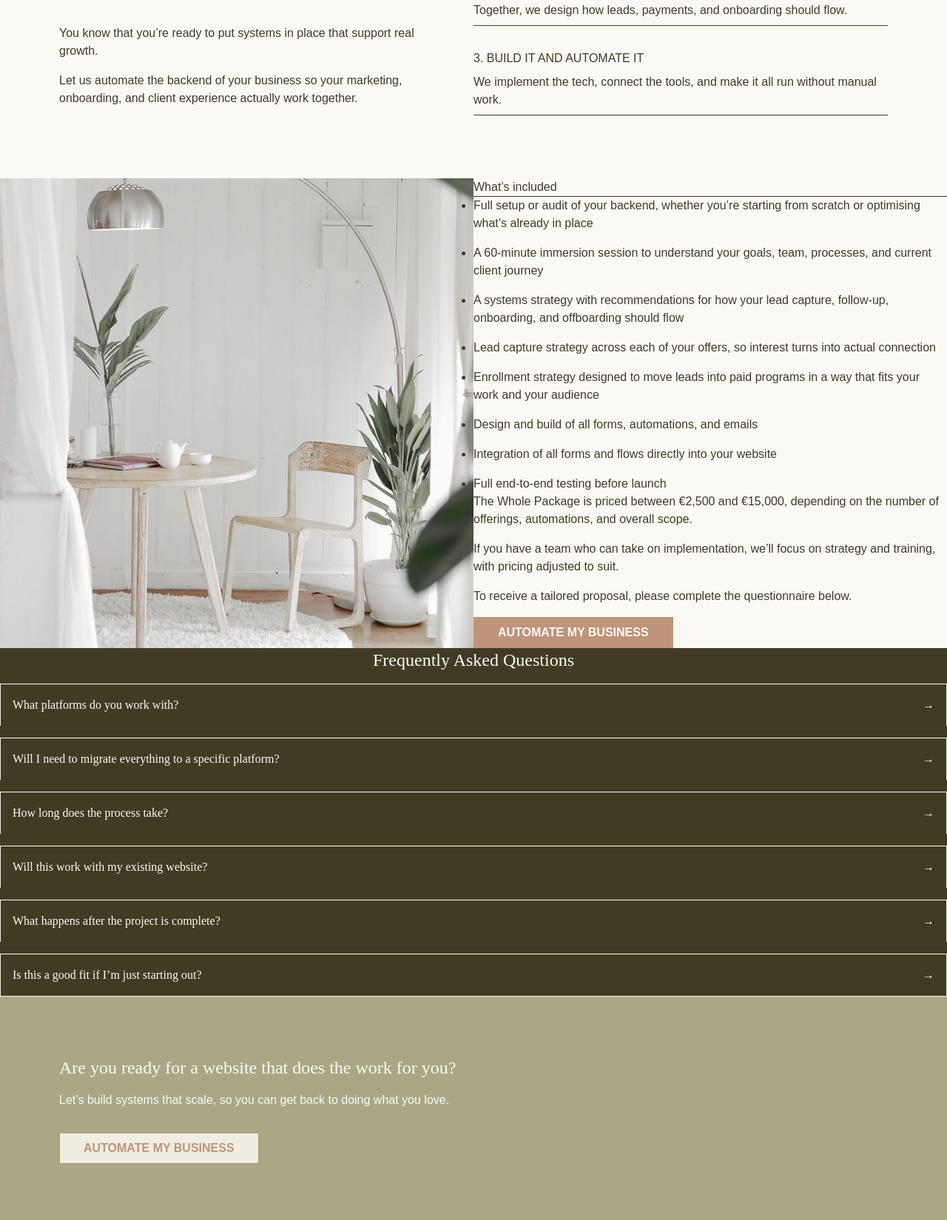
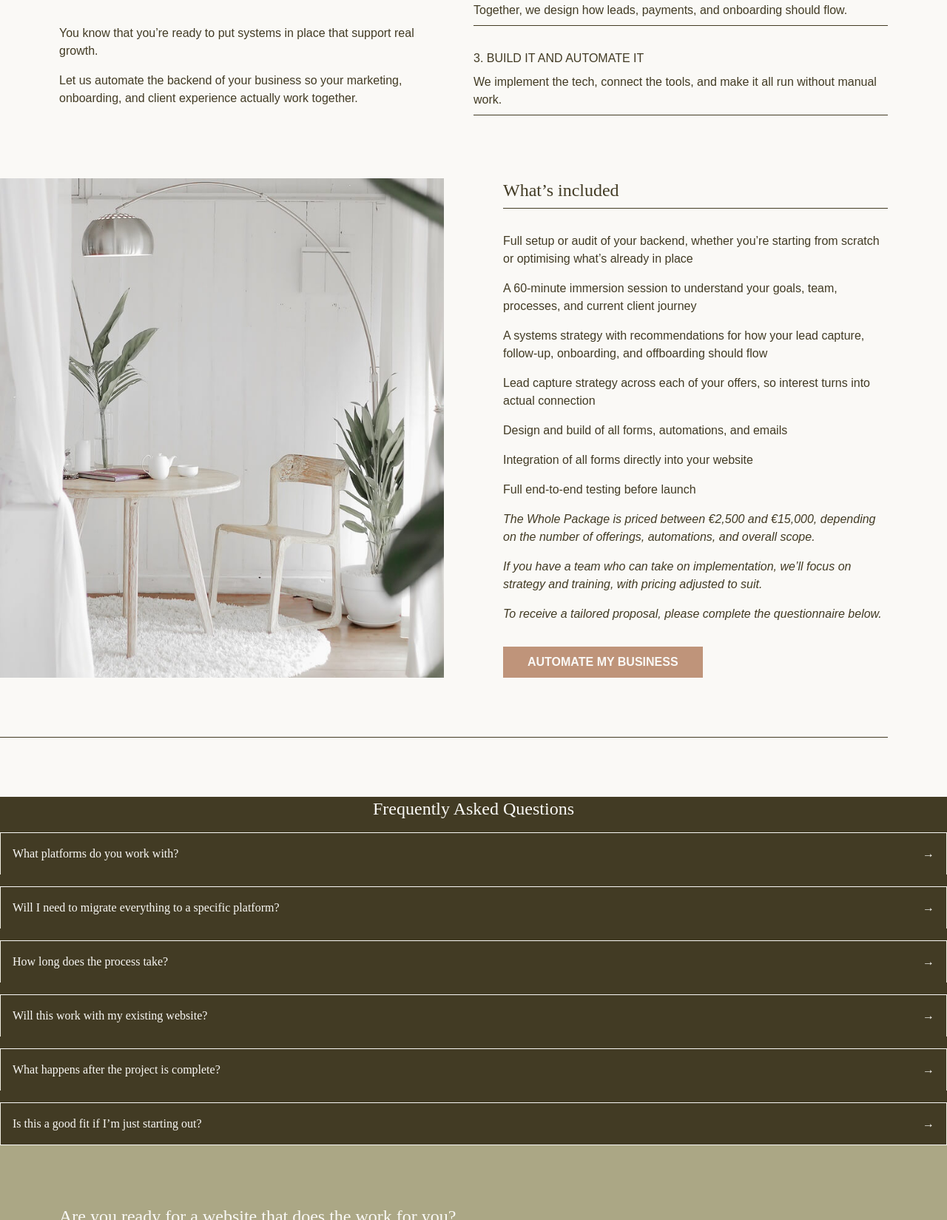
Before and after one commit to brittwoodard/brittanywoodard, a Jekyll site: the page built from website-systems-setup.html, in a window 1280 px wide, cut to the strip 2027-3676 px from the top of the page. Shown: the whole strip at 74% size. Built offline with Jekyll 4.4.1, drawn with Linux system fonts in a browser that asks for light colours; some web fonts are replaced.

Commit message:
includes styling

```diff
--- a/assets/css/style.css
+++ b/assets/css/style.css
@@ -365,7 +365,7 @@ p:last-child {
   margin-bottom: 0px;
 }
 ul {
-  list-style-type: disc;
+  list-style-type: none;
 }
 li {
   margin-bottom: 1rem;
@@ -652,14 +652,12 @@ li:last-child {
 .z-50 {
   z-index: 50;
 }
-.col-span-2 {
-  grid-column: span 2 / span 2;
-}
-.col-span-1 {
-  grid-column: span 1 / span 1;
-}
 .m-2 {
   margin: 0.5rem;
+}
+.mx-20 {
+  margin-left: 5rem;
+  margin-right: 5rem;
 }
 .mx-4 {
   margin-left: 1rem;
@@ -680,8 +678,14 @@ li:last-child {
 .mb-0 {
   margin-bottom: 0px;
 }
+.mb-10 {
+  margin-bottom: 2.5rem;
+}
 .mb-12 {
   margin-bottom: 3rem;
+}
+.mb-2 {
+  margin-bottom: 0.5rem;
 }
 .mb-4 {
   margin-bottom: 1rem;
@@ -689,14 +693,23 @@ li:last-child {
 .mb-8 {
   margin-bottom: 2rem;
 }
+.ml-0 {
+  margin-left: 0px;
+}
 .ml-2 {
   margin-left: 0.5rem;
 }
 .ml-4 {
   margin-left: 1rem;
 }
+.ml-auto {
+  margin-left: auto;
+}
 .mr-2 {
   margin-right: 0.5rem;
+}
+.mr-20 {
+  margin-right: 5rem;
 }
 .mt-20 {
   margin-top: 5rem;
@@ -707,20 +720,17 @@ li:last-child {
 .mt-8 {
   margin-top: 2rem;
 }
-.ml-0 {
-  margin-left: 0px;
+.mt-12 {
+  margin-top: 3rem;
 }
-.mb-10 {
-  margin-bottom: 2.5rem;
+.mb-20 {
+  margin-bottom: 5rem;
 }
-.ml-auto {
-  margin-left: auto;
+.ml-20 {
+  margin-left: 5rem;
 }
-.mr-20 {
-  margin-right: 5rem;
-}
-.mb-2 {
-  margin-bottom: 0.5rem;
+.mt-6 {
+  margin-top: 1.5rem;
 }
 .block {
   display: block;
@@ -746,6 +756,9 @@ li:last-child {
 .h-full {
   height: 100%;
 }
+.h-\[70vh\] {
+  height: 70vh;
+}
 .min-h-\[60vh\] {
   min-height: 60vh;
 }
@@ -761,23 +774,20 @@ li:last-child {
 .w-11\/12 {
   width: 91.666667%;
 }
-.w-full {
-  width: 100%;
-}
-.w-px {
-  width: 1px;
+.w-\[55\%\] {
+  width: 55%;
 }
 .w-\[66\%\] {
   width: 66%;
 }
-.w-\[60\%\] {
-  width: 60%;
+.w-full {
+  width: 100%;
 }
-.w-\[40\%\] {
-  width: 40%;
+.flex-1 {
+  flex: 1 1 0%;
 }
-.w-\[55\%\] {
-  width: 55%;
+.shrink-0 {
+  flex-shrink: 0;
 }
 .grow {
   flex-grow: 1;
@@ -788,26 +798,11 @@ li:last-child {
 .list-none {
   list-style-type: none;
 }
-.columns-2 {
-  -moz-columns: 2;
-       columns: 2;
-}
-.columns-1 {
-  -moz-columns: 1;
-       columns: 1;
-}
-.break-inside-avoid {
-  -moz-column-break-inside: avoid;
-       break-inside: avoid;
+.grid-cols-1 {
+  grid-template-columns: repeat(1, minmax(0, 1fr));
 }
 .grid-cols-2 {
   grid-template-columns: repeat(2, minmax(0, 1fr));
-}
-.grid-cols-3 {
-  grid-template-columns: repeat(3, minmax(0, 1fr));
-}
-.grid-cols-1 {
-  grid-template-columns: repeat(1, minmax(0, 1fr));
 }
 .flex-col {
   flex-direction: column;
@@ -821,9 +816,6 @@ li:last-child {
 .items-center {
   align-items: center;
 }
-.justify-end {
-  justify-content: flex-end;
-}
 .justify-center {
   justify-content: center;
 }
@@ -836,14 +828,6 @@ li:last-child {
 .justify-items-stretch {
   justify-items: stretch;
 }
-.gap-10 {
-  gap: 2.5rem;
-}
-.space-y-4 > :not([hidden]) ~ :not([hidden]) {
-  --tw-space-y-reverse: 0;
-  margin-top: calc(1rem * calc(1 - var(--tw-space-y-reverse)));
-  margin-bottom: calc(1rem * var(--tw-space-y-reverse));
-}
 .divide-y > :not([hidden]) ~ :not([hidden]) {
   --tw-divide-y-reverse: 0;
   border-top-width: calc(1px * calc(1 - var(--tw-divide-y-reverse)));
@@ -855,6 +839,9 @@ li:last-child {
 }
 .overflow-hidden {
   overflow: hidden;
+}
+.overflow-y-auto {
+  overflow-y: auto;
 }
 .rounded-none {
   border-radius: 0px;
@@ -931,23 +918,20 @@ li:last-child {
   --tw-bg-opacity: 1;
   background-color: rgb(66 59 36 / var(--tw-bg-opacity));
 }
-.bg-x-light\/40 {
-  background-color: rgb(250 249 246 / 0.4);
-}
 .p-2 {
   padding: 0.5rem;
+}
+.p-20 {
+  padding: 5rem;
+}
+.p-4 {
+  padding: 1rem;
 }
 .p-5p {
   padding: 5%;
 }
 .p-8 {
   padding: 2rem;
-}
-.p-4 {
-  padding: 1rem;
-}
-.p-20 {
-  padding: 5rem;
 }
 .px-8 {
   padding-left: 2rem;
@@ -969,12 +953,14 @@ li:last-child {
   padding-top: 2rem;
   padding-bottom: 2rem;
 }
-.px-20 {
-  padding-left: 5rem;
-  padding-right: 5rem;
-}
 .pb-2 {
   padding-bottom: 0.5rem;
+}
+.pb-20 {
+  padding-bottom: 5rem;
+}
+.pr-4 {
+  padding-right: 1rem;
 }
 .text-left {
   text-align: left;
@@ -1038,10 +1024,6 @@ li:last-child {
   --tw-shadow-colored: 0 10px 15px -3px var(--tw-shadow-color), 0 4px 6px -4px var(--tw-shadow-color);
   box-shadow: var(--tw-ring-offset-shadow, 0 0 #0000), var(--tw-ring-shadow, 0 0 #0000), var(--tw-shadow);
 }
-.\[break-inside\:avoid\] {
-  -moz-column-break-inside: avoid;
-       break-inside: avoid;
-}
 
 :root {
     --feature: #BF947A;
@@ -1084,9 +1066,6 @@ li:last-child {
   .md\:mt-0 {
     margin-top: 0px;
   }
-  .md\:block {
-    display: block;
-  }
   .md\:flex {
     display: flex;
   }
@@ -1114,9 +1093,6 @@ li:last-child {
   .md\:grid-cols-3 {
     grid-template-columns: repeat(3, minmax(0, 1fr));
   }
-  .md\:grid-cols-\[1fr_auto_1fr\] {
-    grid-template-columns: 1fr auto 1fr;
-  }
   .md\:gap-20 {
     gap: 5rem;
   }
@@ -1127,18 +1103,6 @@ li:last-child {
   .md\:px-20 {
     padding-left: 5rem;
     padding-right: 5rem;
-  }
-  .md\:\[column-count\:2\] {
-    -moz-column-count: 2;
-         column-count: 2;
-  }
-  .md\:\[column-fill\:balance\] {
-    -moz-column-fill: balance;
-         column-fill: balance;
-  }
-  .md\:\[column-gap\:2\.5rem\] {
-    -moz-column-gap: 2.5rem;
-         column-gap: 2.5rem;
   }
 }
 
--- a/style.css
+++ b/style.css
@@ -42,7 +42,7 @@
     }
 
     ul {
-        @apply list-disc
+        @apply list-none
     }
 
     li {
--- a/website-systems-setup.html
+++ b/website-systems-setup.html
@@ -42,14 +42,13 @@ includes:
         <li>A 60-minute immersion session to understand your goals, team, processes, and current client journey</li>
         <li>A systems strategy with recommendations for how your lead capture, follow-up, onboarding, and offboarding should flow</li>
         <li>Lead capture strategy across each of your offers, so interest turns into actual connection</li>
-        <li>Enrollment strategy designed to move leads into paid programs in a way that fits your work and your audience</li>
         <li>Design and build of all forms, automations, and emails</li>
-        <li>Integration of all forms and flows directly into your website</li>
+        <li>Integration of all forms directly into your website</li>
         <li>Full end-to-end testing before launch</li>
     </ul>
-    <p>The Whole Package is priced between €2,500 and €15,000, depending on the number of offerings, automations, and overall scope.</p>
-    <p>If you have a team who can take on implementation, we’ll focus on strategy and training, with pricing adjusted to suit.</p>
-    <p>To receive a tailored proposal, please complete the questionnaire below.</p>
+    <p class="mt-4 italic">The Whole Package is priced between €2,500 and €15,000, depending on the number of offerings, automations, and overall scope.</p>
+    <p class="italic">If you have a team who can take on implementation, we’ll focus on strategy and training, with pricing adjusted to suit.</p>
+    <p class="italic">To receive a tailored proposal, please complete the questionnaire below.</p>
 faq:
   heading_html: Frequently Asked Questions
   questions:
@@ -144,20 +143,20 @@ cta:
 
 
 <!-- Includes -->
-<section class="grid grid-cols-2">
+<section class="grid grid-cols-2 pb-20 mr-20 mb-20 border-b border-x-dark">
 
     <!-- Left Column -->
     <div class="bg-image-style min-h-[60vh]" style="background-image: url('{{ page.includes.featured_image }}');"></div>
 
     <!-- Right Column -->
-    <div>
-        <div class="border-b border-x-dark">
-            <h2>{{ page.includes.heading_html }}</h2>
+    <div class="ml-20">
+        <div class="border-b border-x-dark pb-2 mb-8">
+            <h2 class="heading">{{ page.includes.heading_html }}</h2>
         </div>
         <div>
             {{ page.includes.description_html }}
         </div>
-        <a href="{{ page.cta.button.url }}" class="button mt-4">{{ page.cta.button.text }}</a>
+        <a href="{{ page.cta.button.url }}" class="button mt-8">{{ page.cta.button.text }}</a>
     </div>
 </section>
 
```
